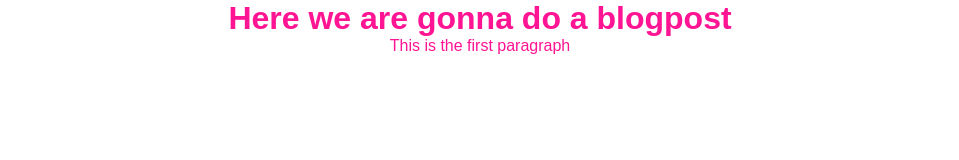
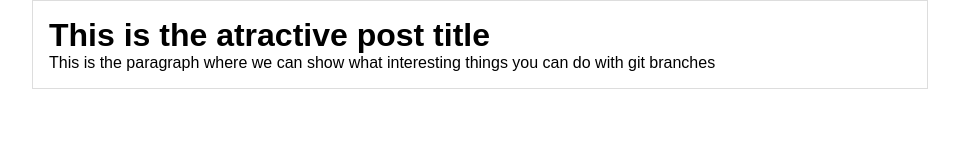
Before and after one commit to ernanvr/myblog, a plain HTML site: page blogpost.html in a window 1280 px wide. Shown: the whole page, without its empty margins (160-1119 px from the left). Drawn offline with Linux system fonts and the light colour scheme.

Commit message:
Commit al master de blogpost en su version mas reciente

```diff
--- a/blogpost.html
+++ b/blogpost.html
@@ -7,7 +7,14 @@
     <link rel="stylesheet" href="./css/style.css" />
   </head>
   <body>
-    <h1>Here we are gonna do a blogpost</h1>
-    <p>This is the first paragraph</p>
+    <div id="container">
+      <div id="post">
+        <h1>This is the atractive post title</h1>
+        <p>
+          This is the paragraph where we can show what interesting things you
+          can do with git branches
+        </p>
+      </div>
+    </div>
   </body>
 </html>
--- a/css/style.css
+++ b/css/style.css
@@ -5,7 +5,19 @@
 }
 
 body {
-  color: deeppink;
-  text-align: center;
+  color: black;
+  text-align: left;
   font-family: Arial, Helvetica, sans-serif;
 }
+
+#container {
+  width: 70%;
+  padding: 1rem;
+  text-align: left;
+  border: 1px solid #ddd;
+  margin: 0 auto;
+}
+
+#container h1 {
+  font-size: 2rem;
+}
```
